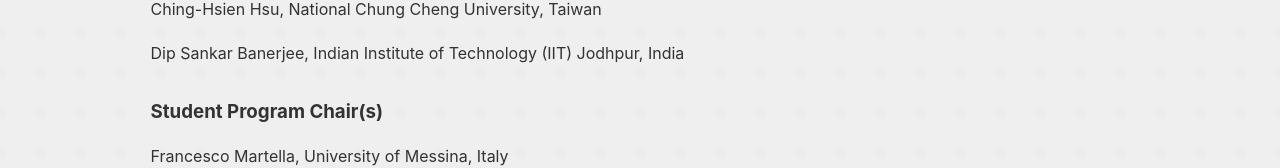
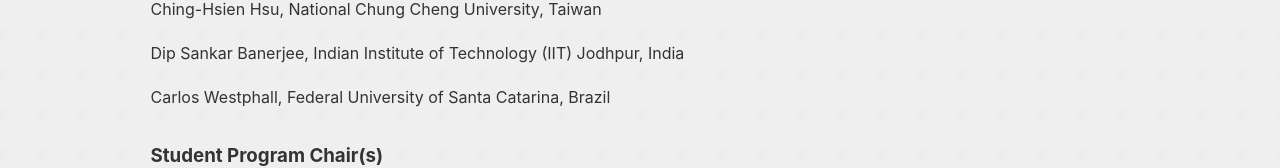
Before and after one commit to UCC-Conference/BDCAT2023, a React (Create React App) app: page /committes in a window 1280 px wide. Shown: the part 767-935 px from the top of the page. Built offline with nearby package versions, Linux system fonts and the light colour scheme.

Commit message:
update: new publicity chair added

```diff
--- a/src/pages/Committes.js
+++ b/src/pages/Committes.js
@@ -54,6 +54,9 @@ const CallForPaper = () => {
                         <tr>
                             <td>Dip Sankar Banerjee, Indian Institute of Technology (IIT) Jodhpur, India</td>
                         </tr>
+                        <tr>
+                            <td>Carlos Westphall, Federal University of Santa Catarina, Brazil</td>
+                        </tr>
 
                         <tr>
                             <th>
```
